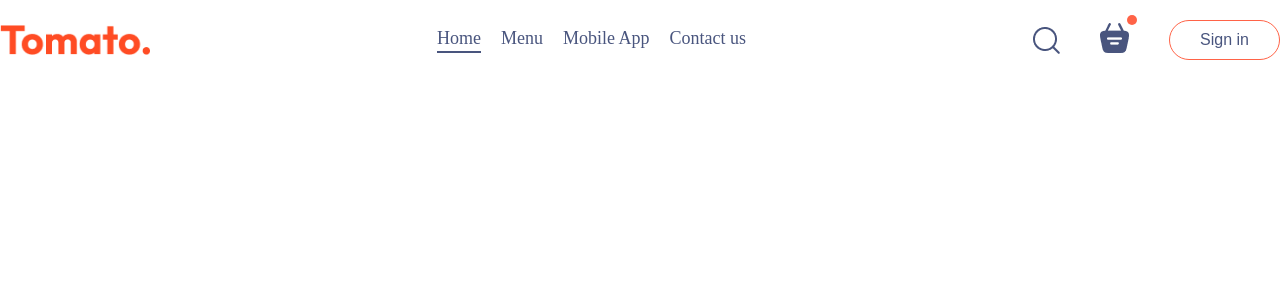
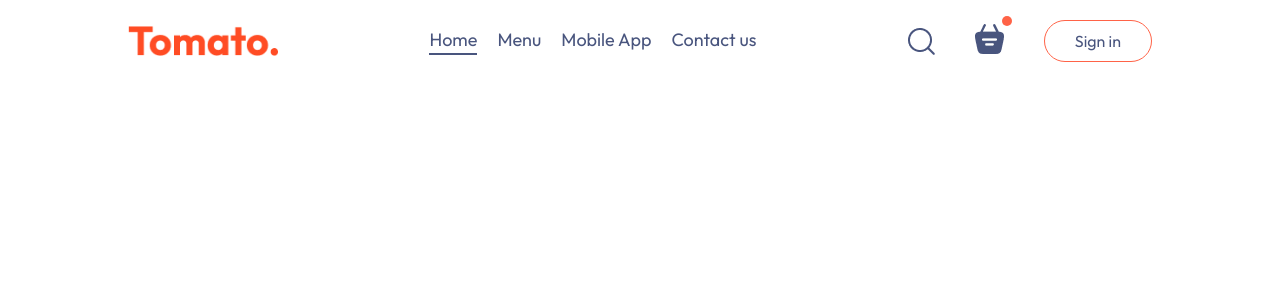
Before and after one commit to bekturmsv/Easy-Eats, a React (Vite) app in the folder client/: page / in a window 1280 px wide. Shown: the top 300 px of the page. Built offline with nearby package versions, Linux system fonts and the light colour scheme.

Commit message:
feat: import outfit font

```diff
--- a/client/src/index.css
+++ b/client/src/index.css
@@ -1,7 +1,10 @@
+@import url("https://fonts.googleapis.com/css2?family=Outfit:wght@100..900&display=swap");
+
 * {
   box-sizing: border-box;
   margin: 0;
   padding: 0;
+  font-family: "Outfit";
 }
 
 body {
@@ -12,3 +15,8 @@
   text-decoration: none;
   color: inherit;
 }
+
+.app {
+  width: 80%;
+  margin: auto;
+}
```
